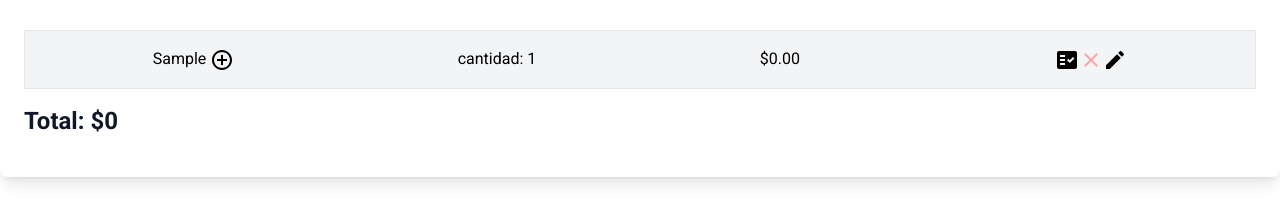
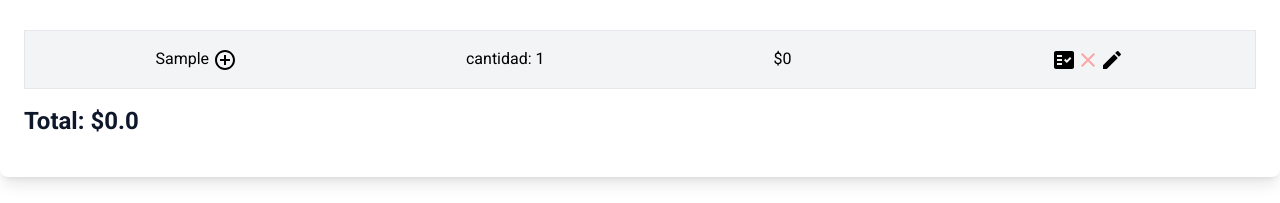
Before and after one commit to Kevin-ORojas/ShopWise, a React (Vite) app: page /products in a window 1280 px wide. Both pictures are taken after typing "Sample" into the empty fields and a click on the button "Agregar Producto". Shown: the part 284-487 px from the top of the page. Built offline with nearby package versions, Linux system fonts and the light colour scheme.

Commit message:
jugando con el tofixed

```diff
--- a/src/components/ProductForm/ProductForm.jsx
+++ b/src/components/ProductForm/ProductForm.jsx
@@ -59,7 +59,7 @@ export const ProductForm = () => {
           incrementQuanity={incrementQuanity}
         />
         <h2 className="text-2xl font-bold font-roboto text-slate-900 py-4">
-          Total: ${sumPrices()}
+          Total: ${sumPrices().toFixed(1)}
         </h2>
       </div>
     </div>
--- a/src/components/ProductList/ProductList.jsx
+++ b/src/components/ProductList/ProductList.jsx
@@ -20,12 +20,12 @@ export const ProductList = ({ products, removeProduct, incrementQuanity }) => {
             <h2>
               {nombre}{" "}
               <AddCircleOutlineIcon
-                className="cursor-pointer"
+                className="cursor-pointer hover:text-red-400 transition-colors duration-600"
                 onClick={() => incrementQuanity(id)}
               />
             </h2>
             <p>cantidad: {cantidad} </p>
-            <p>${(precio * cantidad).toFixed(2)}</p>
+            <p>${precio * cantidad}</p>
             <div className="ml-8 gap-4">
               <FactCheckIcon className="blue text-sm" />
               <ClearIcon
```
